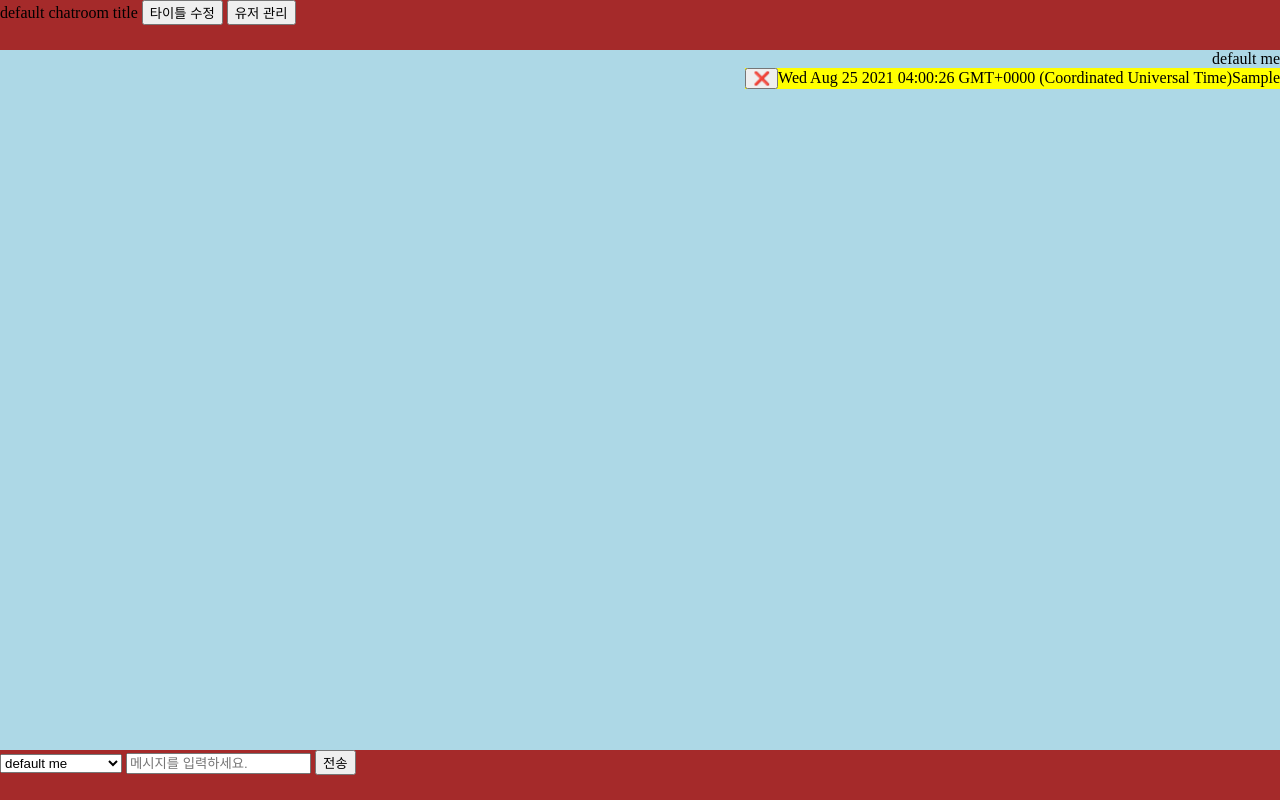
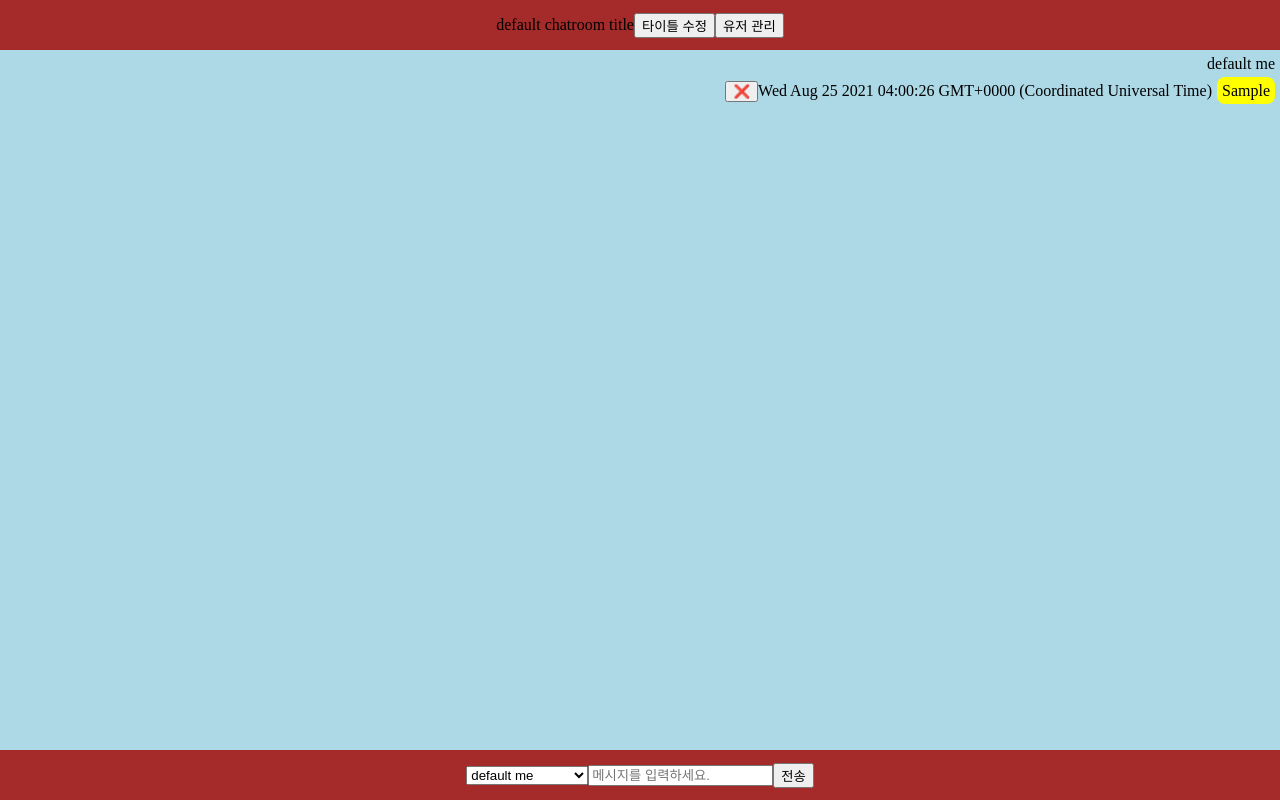
Before and after one commit to kuman514/FakeMessengerJS, a plain HTML site: page index.html in a window 1280 px wide. Both pictures are taken after typing "Sample" into the empty fields and a click on the input "전송". Drawn offline with Linux system fonts and the light colour scheme.

Commit message:
Revised chat layout

```diff
--- a/css/style.css
+++ b/css/style.css
@@ -39,28 +39,47 @@ main {
   background-color: white;
 }
 
-.my-chat {
+.my-chat, .opponent-chat {
+  margin: 5px;
   display: flex;
   flex-direction: column;
+}
+
+.my-chat > div, .opponent-chat > div {
+  width: fit-content;
+}
+
+.my-chat {
   align-items: flex-end;
 }
 
-.my-chat > div {
-  width: fit-content;
-  background-color: yellow;
-}
-
 .opponent-chat {
-  display: flex;
-  flex-direction: column;
   align-items: flex-start;
 }
 
-.opponent-chat > div {
-  width: fit-content;
+.my-chat > span, .opponent-chat > span {
+  margin-bottom: 8px;
+}
+
+.my-chat > div > span:last-child, .opponent-chat > div > span:first-child {
+  padding: 5px;
+  border-radius: 8px;
+}
+
+.my-chat > div > span:last-child {
+  background-color: yellow;
+  margin-left: 5px;
+}
+
+.opponent-chat > div > span:first-child {
   background-color: white;
+  margin-right: 5px;
 }
 
 #chatroom-upside, #message-to-send {
+  display: flex;
+  flex-direction: row;
+  align-items: center;
+  justify-content: center;
   background-color: brown;
 }
```
